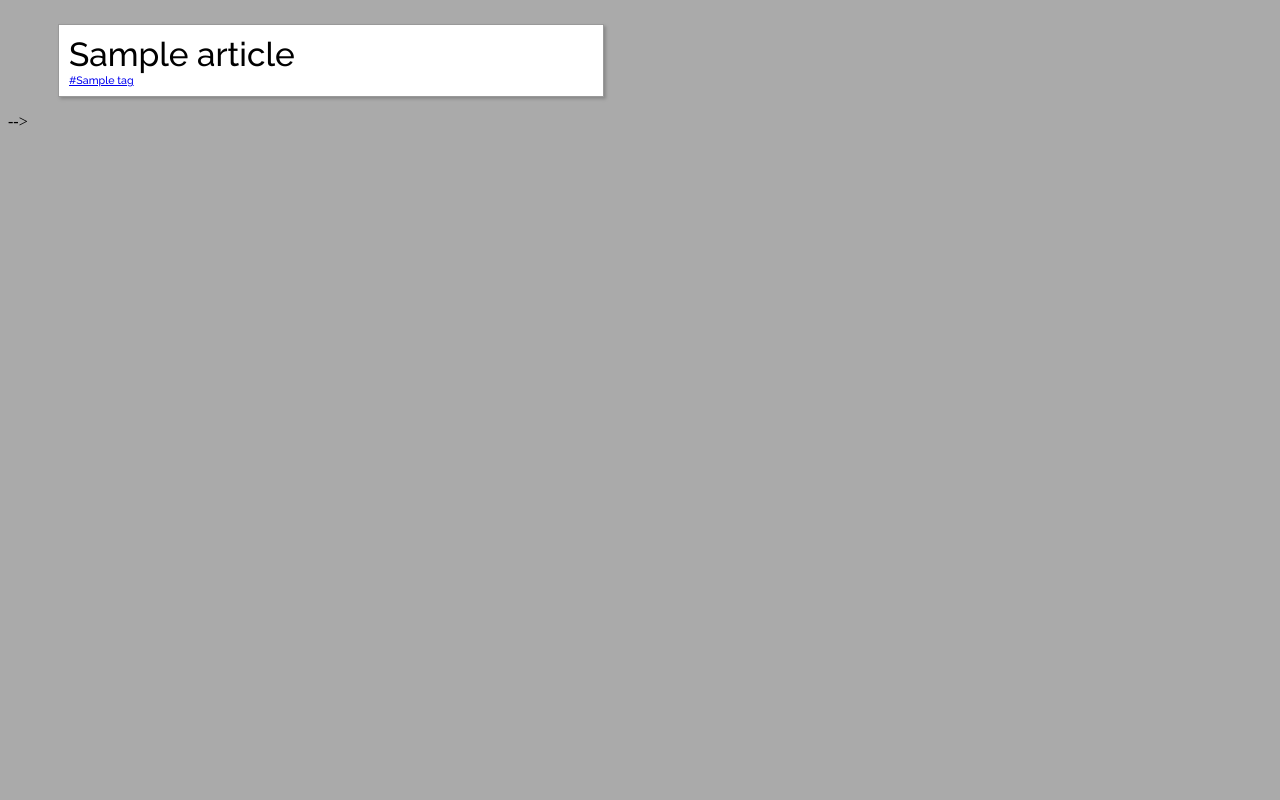
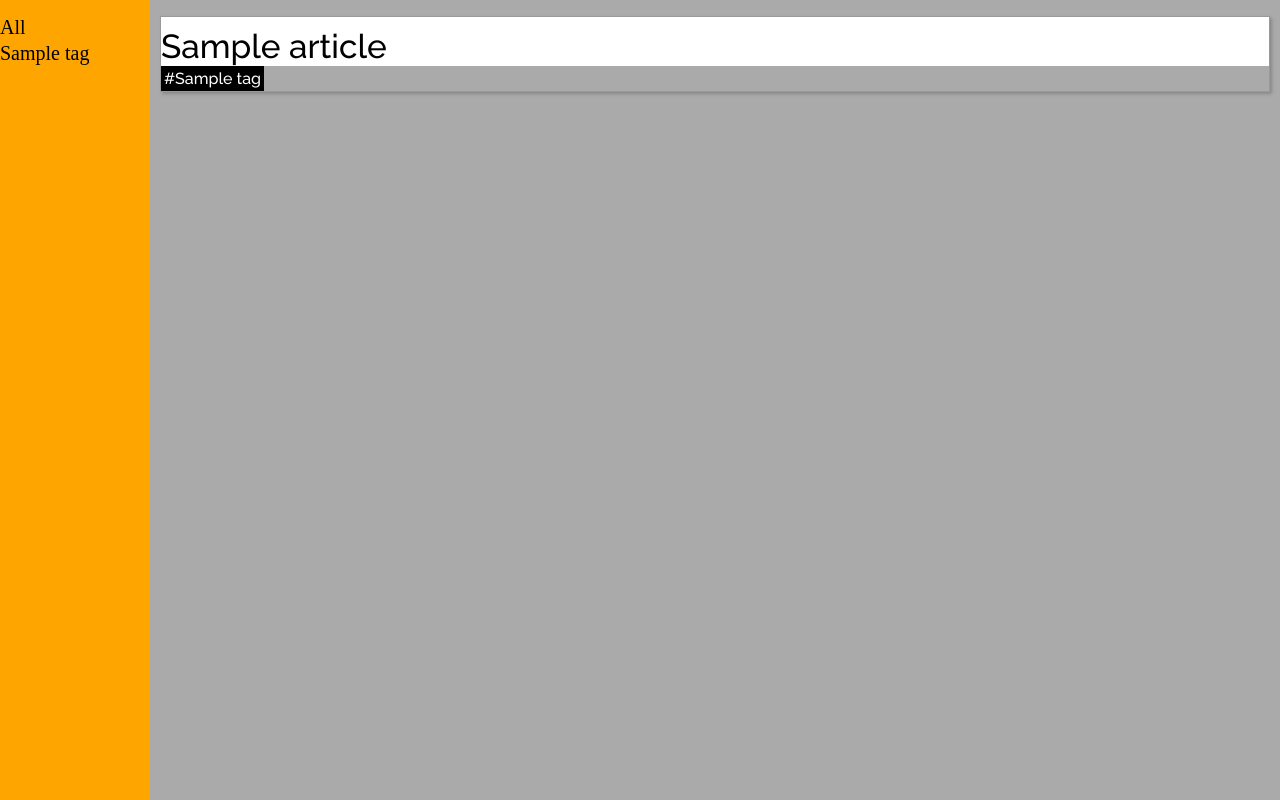
Before and after one commit to fbaew/fantaps, a Python web app: template crawler/articles/templates/articles/index.html in a window 1280 px wide. Run offline with Jinja, Linux system fonts and the light colour scheme; the template is opened without the code that fills it: most values are stand-ins (such as "Sample title", 1, 10 or a date in 2020); some libraries are stand-ins or nearby versions.

Commit message:
stylistic improvements + improved views

```diff
--- a/crawler/articles/templates/articles/index.html
+++ b/crawler/articles/templates/articles/index.html
@@ -3,13 +3,36 @@
 	<style>
 		body {
 			background-color:#aaa;
+			margin:0;
 		}
+
+		#menu {
+			background-color:orange;
+			height:100%;
+			width:150px;
+			position:fixed;
+			overflow-y:scroll;
+		}
+
+		#menu > ul > li > a, #menu > ul > li > a.visited {
+			text-decoration:none;
+			color:#000;
+		}
+
+		#menu > ul > li {
+			margin-top:3px;
+			font-size:15pt;
+		}
+
+		#menu > ul > li:hover {
+			background-color:green;
+		}
+
 		#content_container {
 			display:flex;
+			margin-left:150px;
 		}
-		#content_container > div {
-			flex-grow:1;
-		}
+
 
 		#article_text {
 			font-family:verdana,sans-serif;
@@ -18,24 +41,37 @@
 			padding-top:10px;
 		}
 		#story_index {
-
-		}
-		.tags {
-			font-size:8pt;
+			width:100%;
 		}
 
-		li {
+		li.story {
 			font-size:25pt;
 			font-family: 'Raleway', sans-serif;
 			border:1px solid #999999;
 			margin:10px;
-			padding:10px;
+/*			padding:10px;*/
+			padding: 10px 0px 0px 0px;
+			padding-bottom:none;
 			background-color:#fff;
 			box-shadow: 2px 2px 3px #888888;
 
 		}
 		ul {
 			list-style-type:none;
+			padding-left:0;
+		}
+		.tags > a, .tags > a.visited {
+			font-size:12pt;
+			margin:none;
+			padding:3px;
+			color:#fff;
+			text-decoration:none;
+			background-color:#000;
+		}
+		.tags {
+			padding:none;
+			background-color:#aaa;
+			display:flex;
 		}
 	</style>
 	<script src="https://ajax.googleapis.com/ajax/libs/jquery/1.11.3/jquery.min.js"></script>
@@ -52,11 +88,19 @@
 	<link href='https://fonts.googleapis.com/css?family=Raleway:500' rel='stylesheet' type='text/css'>
 </head>
 <body>
+<div id="menu">
+	<ul>
+		<li><a href="/articles/all">All</a></li>
+		{% for tag in all_tags %}
+		<li><a href="/articles/tag/{{tag.tag_name}}">{{tag.tag_name}}</a></li>
+		{% endfor %}
+	<ul>
+</div>
 <div id="content_container">
 <div id="story_index">
 <ul>
 {% for article in article_list %}
-    <li onclick="get_text({{article.pk}})">{{article.article_title}}
+    <li class="story" onclick="get_text({{article.pk}})">{{article.article_title}}
 	<div class="tags">
 		{% for tag in article.tag_set.all %}
 			<a href="/articles/tag/{{tag.tag_name}}">#{{tag.tag_name}}</a>
@@ -66,7 +110,7 @@
 {% endfor %}
 
 </ul>
-</div><!-->
+</div><!--
 <div id="middle">
 	<ul>
 
--- a/crawler/articles/views.py
+++ b/crawler/articles/views.py
@@ -12,6 +12,7 @@ def index(request):
     template = loader.get_template('articles/index.html')
     context = RequestContext(request, {
         'article_list':article_list,
+        'all_tags':Tag.objects.all(),
     })
     return HttpResponse(template.render(context))
 
@@ -21,9 +22,10 @@ def tag_roundup(request,tag_name):
     if tag:
         article_list = tag[0].tagged_articles.all()
 
-    template = loader.get_template('articles/tags.html')
+    template = loader.get_template('articles/index.html')
     context = RequestContext(request, {
         'article_list':article_list,
+        'all_tags':Tag.objects.all(),
         'tag':tag_name,
     })
     return HttpResponse(template.render(context))
```
Also changed, not shown: crawler/articles/scraper.py (+20 -26 lines), crawler/db.sqlite3.
